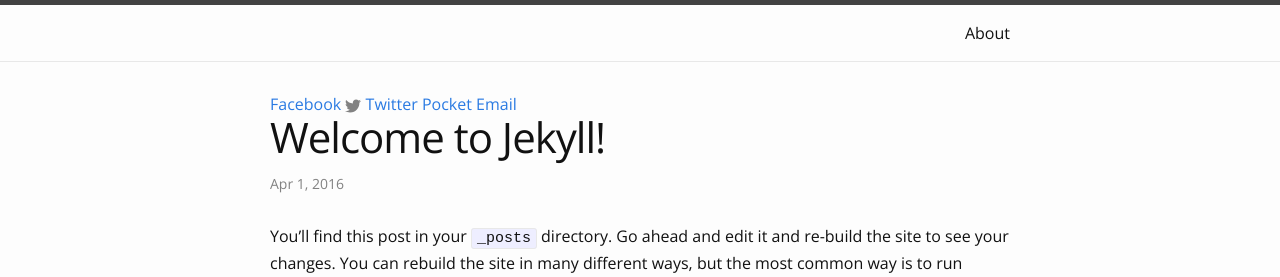
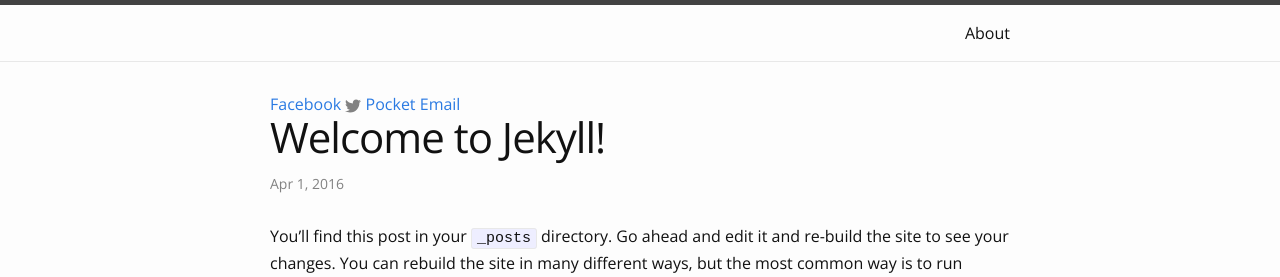
Before and after one commit to andywd7/andywd7.github.com, a Jekyll site: the page built from _posts/2016-04-01-welcome-to-jekyll.markdown, in a window 1280 px wide. Shown: the top 277 px of the page. Built offline with Jekyll 4.4.1, drawn with Linux system fonts in a browser that asks for light colours.

Commit message:
Update sharing.html

```diff
--- a/_includes/sharing.html
+++ b/_includes/sharing.html
@@ -1,4 +1,4 @@
 <a href="http://www.facebook.com/sharer.php?u={{site.url}}{{page.url}}" title="Share - {{ page.title }}" target="_blank" class="link--share">Facebook</a>
-<a href="https://twitter.com/share?url={{site.url}}{{page.url}}&text={{ page.title }}&via=DenhamAndy" title="Tweet - {{ page.title }}" target="_blank" class="link--share"><span class="icon icon--twitter">{% include icon-twitter.svg %}</span> Twitter</a>
+<a href="https://twitter.com/share?url={{site.url}}{{page.url}}&text={{ page.title }}&via=DenhamAndy" title="Tweet - {{ page.title }}" target="_blank" class="link--share"><span class="icon icon--twitter">{% include icon-twitter.svg %}</span></a>
 <a href="https://getpocket.com/save?url={{site.url}}{{page.url}}&title={{ page.title }}" title="Save - {{ page.title }}" target="_blank" class="link--share">Pocket</a>
 <a href="mailto:?subject=Check this out: {{ page.title }}&body=Check this out: {{site.url}}{{page.url}}" title="Share by Email">Email</a>
```
